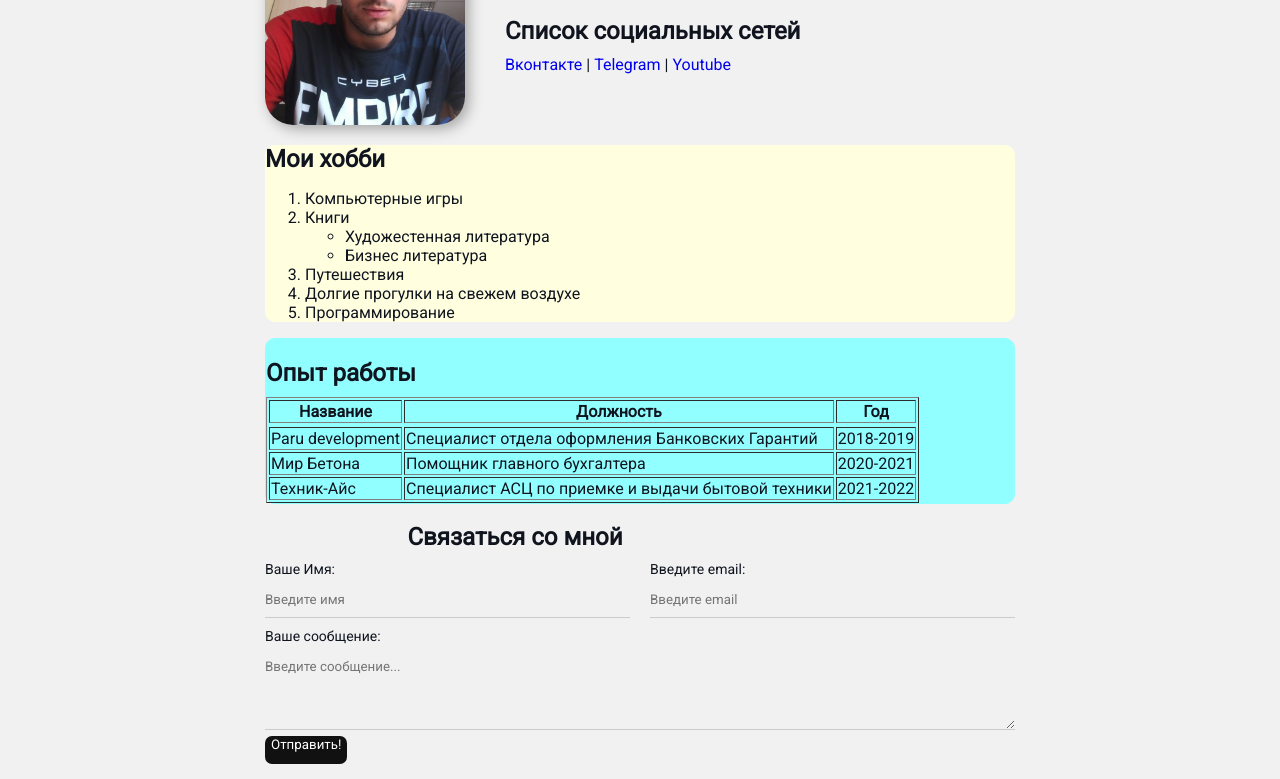
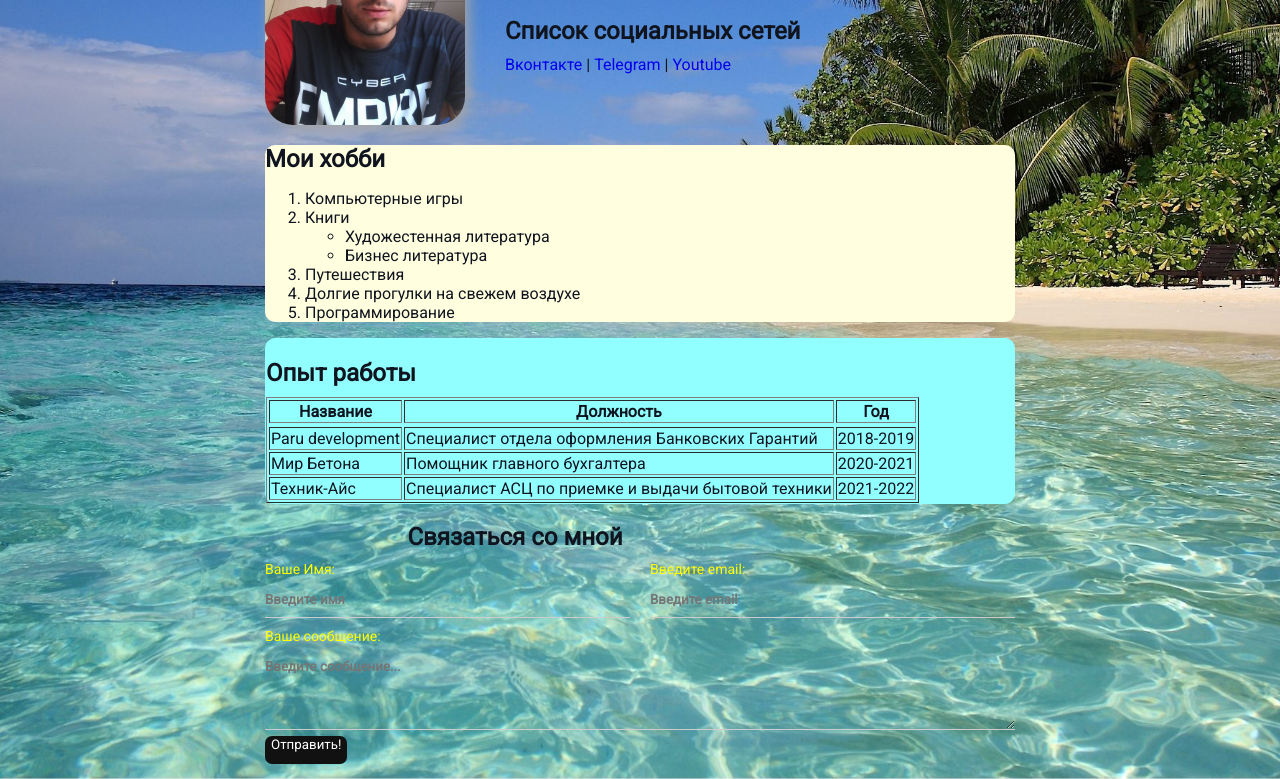
Before and after one commit to YellowFlash777/my_first_resume, a plain HTML site: page index.html in a window 1280 px wide. Shown: the part 170-949 px from the top of the page. Drawn offline with Linux system fonts and the light colour scheme.

Commit message:
add bg-intro

```diff
--- a/style.css
+++ b/style.css
@@ -5,6 +5,8 @@ body {font-size: 16px;
     background-color: #DCDCDC;
     background: #f1f1f1;
     font-weight: normal;
+    background: url(./intro-bg.jpg) center no-repeat;
+    background-size: cover;
 }
 .bio  { display: flex;
     margin-bottom: 20px;
@@ -128,3 +130,10 @@ a {
 .form-row .form-group:last-child {
     margin-right: 0;
 }
+#text, #message, #email {
+    color: orange;
+    font-weight: 900;
+}
+.form-group {
+color: yellow
+}
```
Also changed, not shown: index.html (+1 -0 lines), intro-bg.jpg (added).
